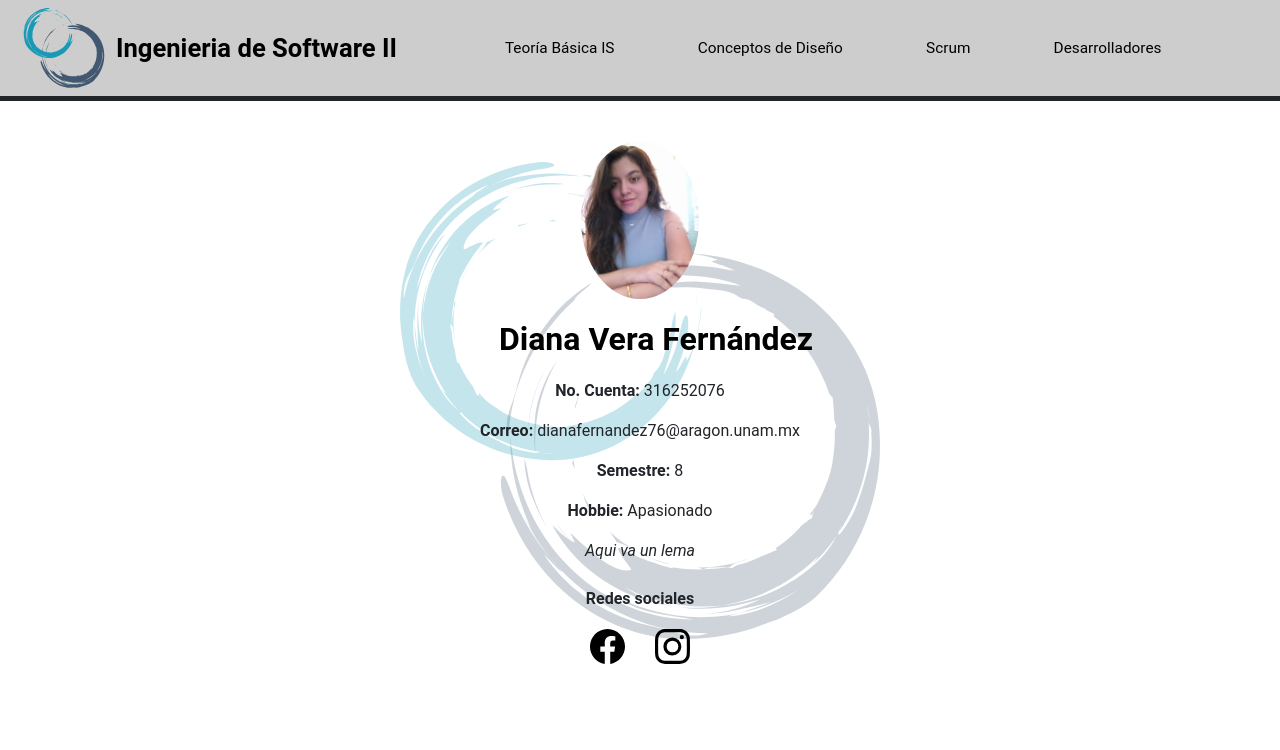
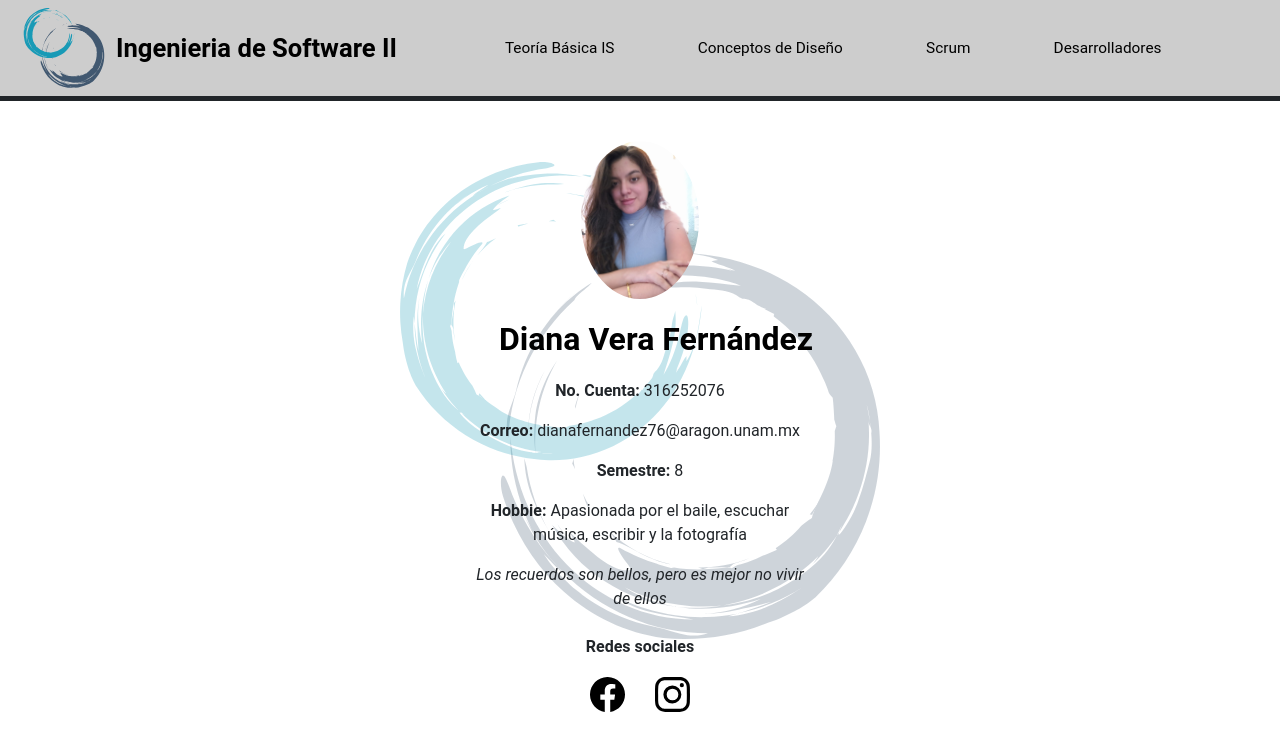
Before and after one commit to LanIkari/IS2_SCRUM_LosSeguidoresDeJesus, an Angular app in the folder IS-Scrum/: page /diana in a window 1280 px wide. Shown: the top 750 px of the page. Built offline with nearby package versions, Linux system fonts and the light colour scheme.

Commit message:
info completa Diana

```diff
--- a/IS-Scrum/src/app/diana-desarrollador/diana-desarrollador.component.html
+++ b/IS-Scrum/src/app/diana-desarrollador/diana-desarrollador.component.html
@@ -16,9 +16,10 @@
         <br>
         <p><strong>Semestre: </strong>8</p>
         <br>
-        <p><strong>Hobbie: </strong>Apasionado </p>
+        <p><strong>Hobbie: </strong>Apasionada por el baile, escuchar música, escribir y la fotografía</p>
         <br>
-        <em>Aqui va un lema</em>
+        <em>Los recuerdos son bellos, pero es mejor no vivir de ellos</em>
+        <br>
         <br>
         <br>
         <p><strong>Redes sociales</strong></p>
```
